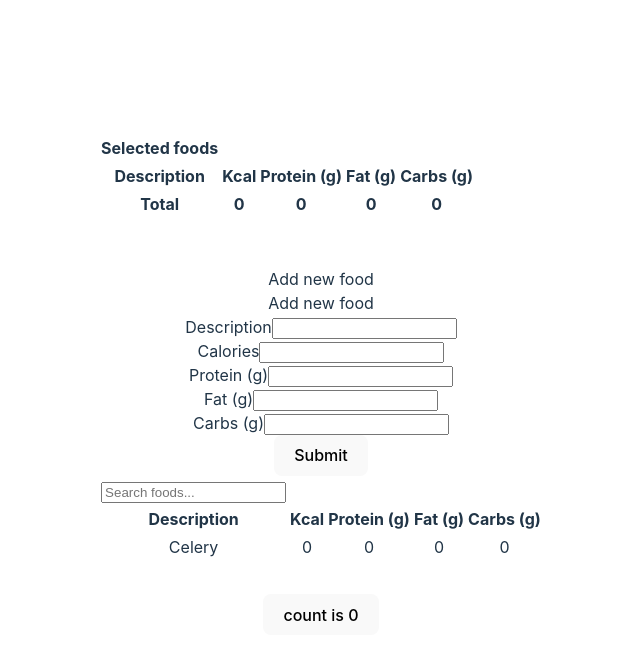
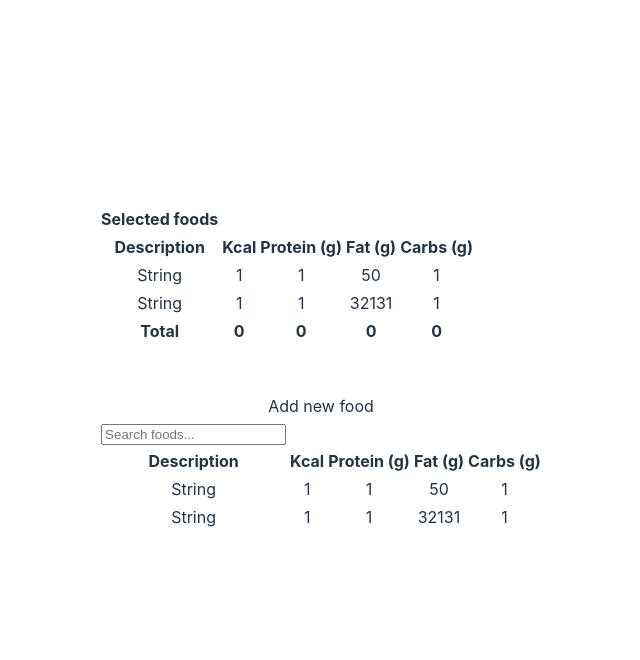
Before and after one commit to gvidev/React_FoodNutrientsCalc, a React (Vite) app in the folder FoodNutrientsCalc/: page / in a window 1280 px wide. Shown: the top 660 px of the page, without its empty margins (319-959 px from the left). Built offline with nearby package versions, Linux system fonts and the light colour scheme.

Commit message:
working on application states

```diff
--- a/FoodNutrientsCalc/src/App.tsx
+++ b/FoodNutrientsCalc/src/App.tsx
@@ -6,26 +6,69 @@ import AddFoodButton from "./components/AddFoodButton";
 import NewFoodModal from "./components/newFoodModal";
 
 function App() {
-  const [count, setCount] = useState(0);
   const [isFormOpen, setIsFormOpen] = useState(false);
 
-  const handleButtonClick = () => {
-    setCount(count + 1);
+  const selectFoodsArray = [
+    {
+      id: 1,
+      desc: "String",
+      kcal: 1,
+      protein: 1,
+      fat: 50,
+      carbs: 1,
+    },
+    {
+      id: 1,
+      desc: "String",
+      kcal: 1,
+      protein: 1,
+      fat: 32131,
+      carbs: 1,
+    },
+  ];
+
+  const [selectedFoods, setSelectedFoods] = useState(selectFoodsArray);
+
+  const [searchedFoods, setSearchedFoods] = useState([
+    {
+      id: 1,
+      desc: "String",
+      kcal: 1,
+      protein: 1,
+      fat: 50,
+      carbs: 1,
+    },
+    {
+      id: 1,
+      desc: "String",
+      kcal: 1,
+      protein: 1,
+      fat: 32131,
+      carbs: 1,
+    },
+  ]);
+
+  const handleAddFoodButton = () => {
+    setIsFormOpen(!isFormOpen);
+  };
+
+  const findElementById = (id: number) => {
+    searchedFoods.map((food) => {
+      if (food.id == id) {
+        return food;
+      }
+    });
   };
 
   return (
     <>
-      <SelectedFoodTable></SelectedFoodTable>
+      <SelectedFoodTable selectedFoods={selectedFoods}></SelectedFoodTable>
       <br></br>
       <br></br>
-      <AddFoodButton></AddFoodButton>
-      <NewFoodModal></NewFoodModal>
-
-      <SearchTable></SearchTable>
-
-      <div className="card">
-        <button onClick={handleButtonClick}>count is {count}</button>
-      </div>
+      <AddFoodButton onClicked={handleAddFoodButton}></AddFoodButton>
+      {isFormOpen && <NewFoodModal></NewFoodModal>}
+      <SearchTable searchedFoods={searchedFoods}></SearchTable>
+      <div className="card"></div>
     </>
   );
 }
--- a/FoodNutrientsCalc/src/components/AddFoodButton.tsx
+++ b/FoodNutrientsCalc/src/components/AddFoodButton.tsx
@@ -1,9 +1,11 @@
-import React from "react";
+interface AddButtonProps {
+  onClicked: () => void;
+}
 
-const AddFoodButton = () => {
+const AddFoodButton = ({ onClicked }: AddButtonProps) => {
   return (
     <>
-      <div className="ui top attached button">
+      <div className="ui top attached button" onClick={onClicked}>
         <div className="ui animated fade">
           <div>Add new food</div>
         </div>
--- a/FoodNutrientsCalc/src/components/SearchTable.tsx
+++ b/FoodNutrientsCalc/src/components/SearchTable.tsx
@@ -1,7 +1,17 @@
-import React from "react";
+interface SearchTableProps {
+  searchedFoods: [
+    {
+      id: number;
+      desc: String;
+      kcal: number;
+      protein: number;
+      fat: number;
+      carbs: number;
+    }
+  ];
+}
 
-const SearchTable = () => {
-  const hasEffect = () => {};
+const SearchTable = ({ searchedFoods }: SearchTableProps) => {
   return (
     <>
       <table className={"ui large selectable  table"}>
@@ -29,13 +39,15 @@ const SearchTable = () => {
           </tr>
         </thead>
         <tbody>
-          <tr onClick={hasEffect}>
-            <td>Celery</td>
-            <td className="right aligned">0</td>
-            <td className="right aligned">0</td>
-            <td className="right aligned">0</td>
-            <td className="right aligned">0</td>
-          </tr>
+          {searchedFoods.map((food, id) => (
+            <tr key={id}>
+              <td>{food.desc}</td>
+              <td className="right aligned">{food.kcal}</td>
+              <td className="right aligned">{food.protein}</td>
+              <td className="right aligned">{food.fat}</td>
+              <td className="right aligned">{food.carbs}</td>
+            </tr>
+          ))}
         </tbody>
       </table>
     </>
--- a/FoodNutrientsCalc/src/components/SelectedFoodsTable.tsx
+++ b/FoodNutrientsCalc/src/components/SelectedFoodsTable.tsx
@@ -1,9 +1,64 @@
-import React, { useState } from "react";
+import { useState } from "react";
 
-const SelectedFoodTable = () => {
+interface SelectedFoodsProps {
+  selectedFoods: [
+    {
+      id: number;
+      desc: String;
+      kcal: number;
+      protein: number;
+      fat: number;
+      carbs: number;
+    }
+  ];
+  isTableChanged: boolean;
+}
+
+const SelectedFoodTable = ({
+  selectedFoods,
+}: // isTableChanged,
+SelectedFoodsProps) => {
+  const [color, setColor] = useState("black");
+  const [totaKcal, setTotalKcal] = useState(0);
+  const [totalProtein, setTotalProtein] = useState(0);
+  const [totalFat, setTotalFat] = useState(0);
+  const [totalCarbs, setTotalCarbs] = useState(0);
+
+  const handleColor = (totalFat: number, count: number) => {
+    let temp = totalFat / (count * 100);
+    if (temp <= 0.35) {
+      setColor("green");
+    } else if (temp <= 0.45) {
+      setColor("yellow");
+    } else {
+      setColor("red");
+    }
+  };
+
+  const handleChanges = () => {
+    let totalK = 0;
+    let totalP = 0;
+    let totalF = 0;
+    let totalC = 0;
+    let count = 0;
+    selectedFoods.map((food) => {
+      count++;
+      totalK += food.kcal;
+      totalP += food.protein;
+      totalF += food.fat;
+      totalC += food.carbs;
+    });
+    handleColor(totalF, count);
+    setTotalKcal(totalK);
+    setTotalProtein(totalP);
+    setTotalFat(totalF);
+    setTotalCarbs(totalC);
+  };
+
   return (
     <>
-      <table className={"ui large table"}>
+      {/* {isTableChanged && handleChanges} */}
+      <table className={"ui large " + color + " table"}>
         <thead>
           <tr>
             <th>
@@ -25,21 +80,23 @@ const SelectedFoodTable = () => {
           </tr>
         </thead>
         <tbody>
-          {/* <tr>
-            <td>Celery</td>
-            <td className="right aligned">0</td>
-            <td className="right aligned">0</td>
-            <td className="right aligned">0</td>
-            <td className="right aligned">0</td>
-          </tr> */}
+          {selectedFoods.map((food, id) => (
+            <tr key={id} onClick={handleChanges}>
+              <td>{food.desc}</td>
+              <td className="right aligned">{food.kcal}</td>
+              <td className="right aligned">{food.protein}</td>
+              <td className="right aligned">{food.fat}</td>
+              <td className="right aligned">{food.carbs}</td>
+            </tr>
+          ))}
         </tbody>
         <tfoot>
           <tr>
             <th>Total</th>
-            <th className="right aligned">0</th>
-            <th className="right aligned">0</th>
-            <th className="right aligned">0</th>
-            <th className="right aligned">0</th>
+            <th className="right aligned">{totaKcal}</th>
+            <th className="right aligned">{totalProtein}</th>
+            <th className="right aligned">{totalFat}</th>
+            <th className="right aligned">{totalCarbs}</th>
           </tr>
         </tfoot>
       </table>
--- a/FoodNutrientsCalc/src/components/newFoodModal.tsx
+++ b/FoodNutrientsCalc/src/components/newFoodModal.tsx
@@ -1,5 +1,3 @@
-import React from "react";
-
 const newFoodModal = () => {
   return (
     <>
@@ -33,42 +31,47 @@ const newFoodModal = () => {
               </div>
             </div>
           </div>
-          <button className="ui button" type="submit">
-            Submit
-          </button>
-        </div>
-        {/* </div>
-      <h1 className="ui header">Add new food</h1>
-
-      <div className="ui form">
-        <div className="two fields">
-          <div className="field">
-            <label>Description</label>
-            <input type="text" required></input>
-          </div>
-          <div className="field">
-            <label>Calories</label>
-            <input type="number" required></input>
+          <div className="extra content">
+            <div className="ui two buttons">
+              <div className="ui basic green button">Approve</div>
+              <div className="ui basic red button">Decline</div>
+            </div>
           </div>
         </div>
-        <div className="three fields">
-          <div className="field">
-            <label>{"Protein (g)"}</label>
-            <input type="number" required></input>
+        {
+          <div className="ui cards">
+            <div className="card">
+              <div className="content">
+                <div className="header">Elliot Fu</div>
+                <div className="meta">Friends of Veronika</div>
+                <div className="description">
+                  Elliot requested permission to view your contact details
+                </div>
+              </div>
+              <div className="extra content">
+                <div className="ui two buttons">
+                  <div className="ui basic green button">Approve</div>
+                  <div className="ui basic red button">Decline</div>
+                </div>
+              </div>
+            </div>
+            <div className="card">
+              <div className="content">
+                <div className="header">Jenny Hess</div>
+                <div className="meta">New Member</div>
+                <div className="description">
+                  Jenny wants to add you to the group <b>best friends</b>
+                </div>
+              </div>
+              <div className="extra content">
+                <div className="ui two buttons">
+                  <div className="ui basic green button">Approve</div>
+                  <div className="ui basic red button">Decline</div>
+                </div>
+              </div>
+            </div>
           </div>
-          <div className="field">
-            <label>{"Fat (g)"}</label>
-            <input type="number" required></input>
-          </div>
-          <div className="field">
-            <label>{"Carbs (g)"}</label>
-            <input type="number" required></input>
-          </div>
-        </div>
-      </div>
-      <button className="ui button" type="submit">
-        Submit
-      </button> */}
+        }
       </div>
     </>
   );
```
